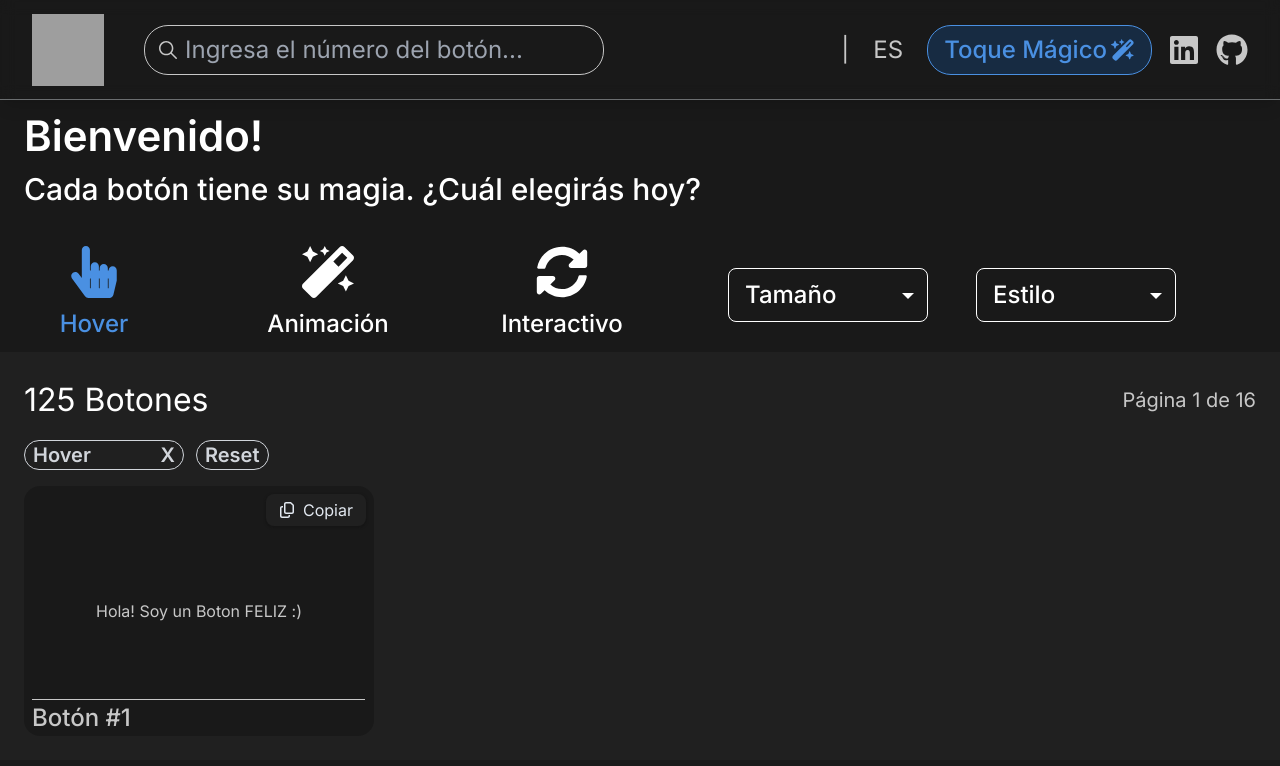
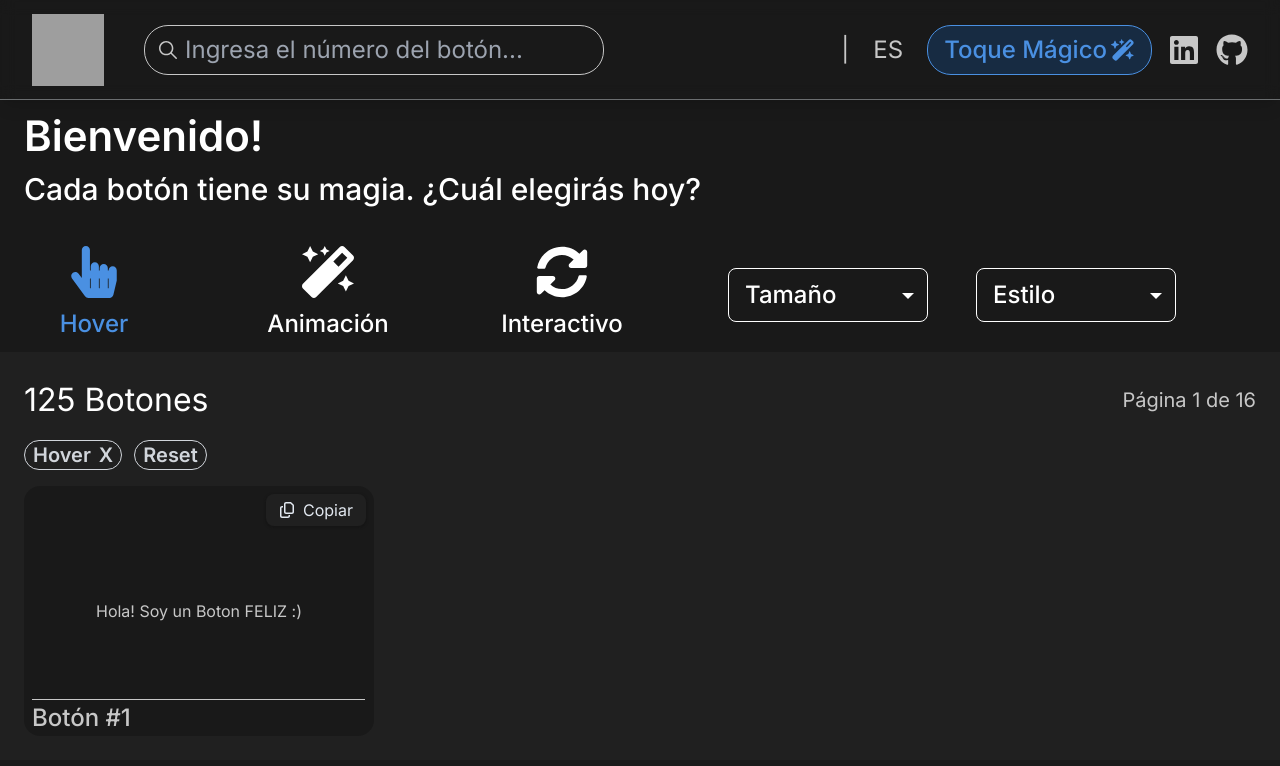
Before and after one commit to DMaximoVarela/magic-buttons, a Next.js app: page /inicio in a window 1280 px wide. Both pictures are taken after a click on the element "Hover". Shown: the top 766 px of the page. Built offline with nearby package versions, Linux system fonts and the light colour scheme; grey boxes are pictures that could not be loaded; what @midudev/tailwind-animations would draw is missing.

Commit message:
style: corrige algunos estilos de los filtos

```diff
--- a/src/components/filters/filters.tsx
+++ b/src/components/filters/filters.tsx
@@ -86,7 +86,7 @@ const Filters = () => {
               key={idx}
               className={`w-[90px] sm:w-[140px] 2xl:w-[180px] flex flex-col justify-center items-center gap-2  py-2 font-medium ${
                 isSelected ? "text-[#4A90E2] border-b-[#4A90E2]" : "text-white"
-              } border-b-2 border-b-transparent hover:text-[#4A90E2] hover:border-b-[#4A90E2] cursor-pointer transition duration-500 ease-in-out transform`}
+              } border-b-2 border-b-transparent hover:text-[#4A90E2] hover:border-b-[#4A90E2] cursor-pointer transition duration-300 ease-in-out transform`}
               onClick={() => {
                 isSelected
                   ? removeFilterSelected(filter.name)
--- a/src/components/filtersSelected/filtersSelected.tsx
+++ b/src/components/filtersSelected/filtersSelected.tsx
@@ -9,7 +9,7 @@ const FiltersSelected = () => {
   );
   const resetFilters = useFiltersStore((state) => state.resetFilters);
   const stylesListItems =
-    "flex justify-between items-center w-[120px] sm:w-[135px] lg:w-[160px] px-2 border border-gray-300 rounded-2xl text-gray-300 text-[14px] sm:text-[16px] lg:text-xl font-semibold hover:text-[#6CA4E7] cursor-pointer";
+    "flex justify-between items-center w-fit space-x-2 px-2 border border-gray-300 rounded-2xl text-gray-300 text-[14px] sm:text-[16px] lg:text-xl font-semibold hover:text-[#6CA4E7] cursor-pointer transition duration-300 ease-in-out transform";
 
   const isAnyFilterApplied =
     filters.size !== "Tamaño" ||
@@ -43,7 +43,7 @@ const FiltersSelected = () => {
         ))}
         {isAnyFilterApplied && (
           <li
-            className="flex justify-between items-center w-fit px-2 border border-gray-300 rounded-2xl text-gray-300 text-[14px] sm:text-[16px] lg:text-xl font-semibold hover:text-[#6CA4E7] cursor-pointer"
+            className="flex justify-between items-center w-fit px-2 border border-gray-300 rounded-2xl text-gray-300 text-[14px] sm:text-[16px] lg:text-xl font-semibold hover:text-[#6CA4E7] cursor-pointer transition duration-300 ease-in-out transform "
             onClick={resetFilters}
           >
             Reset
```
